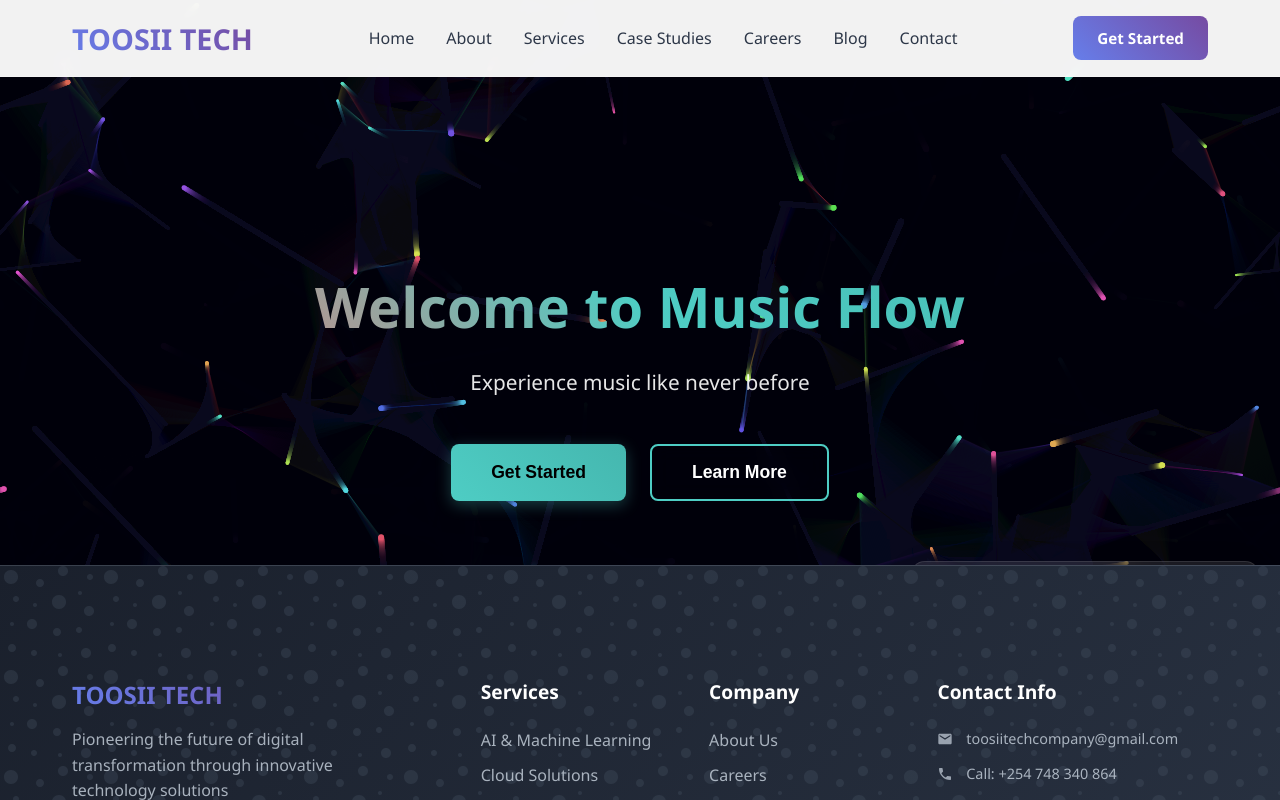
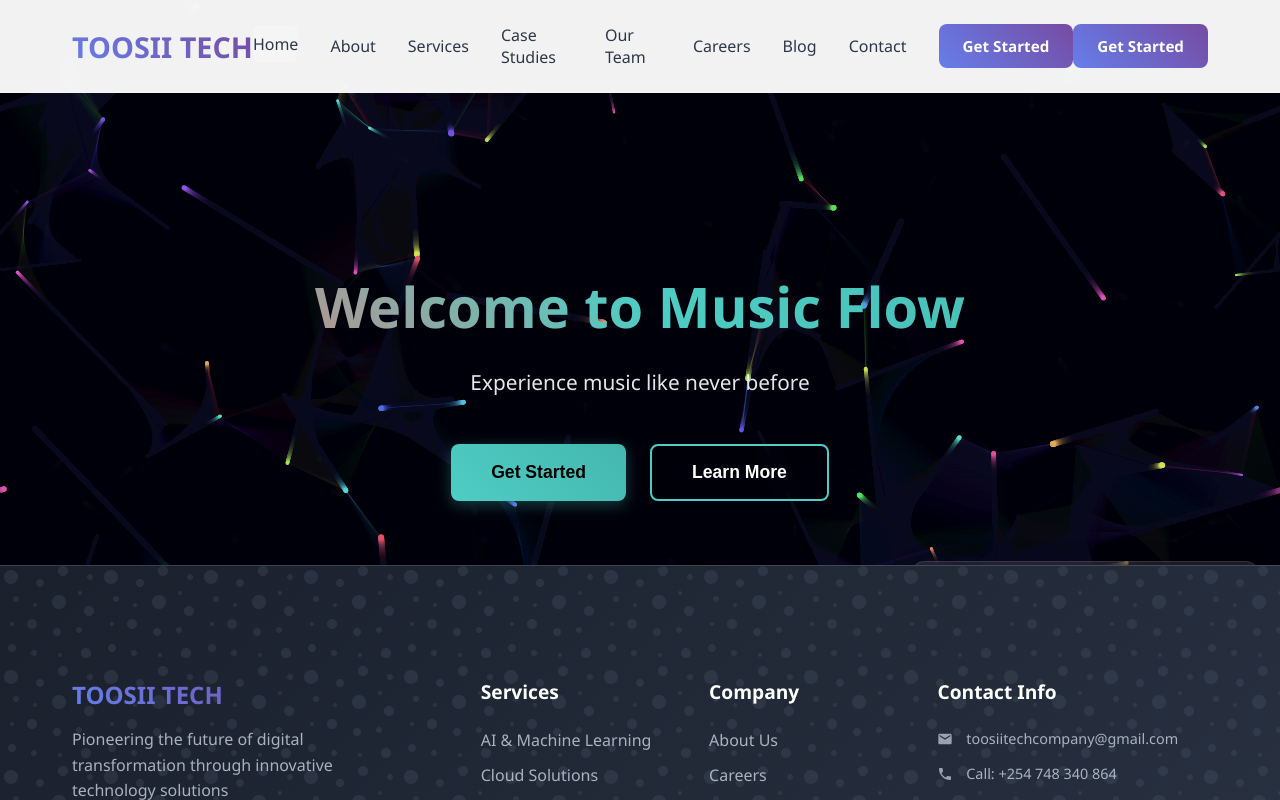
Before and after one commit to TOOSII102/BASE-WEB-APP2, a Next.js app: page / in a window 1280 px wide. Built offline with nearby package versions, Linux system fonts and the light colour scheme.

Commit message:
Update Navigation.js

```diff
--- a/components/Navigation.js
+++ b/components/Navigation.js
@@ -1,45 +1,107 @@
 'use client'
-import { useState } from 'react'
+import { useState, useEffect } from 'react'
 import Link from 'next/link'
+import { usePathname } from 'next/navigation'
 import './navigation.css'
 
 export default function Navigation() {
   const [isMenuOpen, setIsMenuOpen] = useState(false)
+  const [isScrolled, setIsScrolled] = useState(false)
+  const pathname = usePathname()
+
+  useEffect(() => {
+    const handleScroll = () => {
+      setIsScrolled(window.scrollY > 50)
+    }
+
+    window.addEventListener('scroll', handleScroll)
+    return () => window.removeEventListener('scroll', handleScroll)
+  }, [])
+
+  const closeMenu = () => {
+    setIsMenuOpen(false)
+  }
+
+  const isActiveLink = (path) => {
+    return pathname === path
+  }
 
   return (
-    <nav className="navigation">
+    <nav className={`navigation ${isScrolled ? 'scrolled' : ''}`}>
       <div className="nav-container">
         <div className="nav-brand">
-          <Link href="/" className="brand-link">
+          <Link href="/" className="brand-link" onClick={closeMenu}>
             <span className="brand-logo">TOOSII TECH</span>
           </Link>
         </div>
 
         <div className={`nav-menu ${isMenuOpen ? 'active' : ''}`}>
-          <Link href="/" className="nav-link" onClick={() => setIsMenuOpen(false)}>
+          <Link
+            href="/"
+            className={`nav-link ${isActiveLink('/') ? 'active' : ''}`}
+            onClick={closeMenu}
+          >
             Home
           </Link>
-          <Link href="/about" className="nav-link" onClick={() => setIsMenuOpen(false)}>
+          <Link
+            href="/about"
+            className={`nav-link ${isActiveLink('/about') ? 'active' : ''}`}
+            onClick={closeMenu}
+          >
             About
           </Link>
-          <Link href="/services" className="nav-link" onClick={() => setIsMenuOpen(false)}>
+          <Link
+            href="/services"
+            className={`nav-link ${isActiveLink('/services') ? 'active' : ''}`}
+            onClick={closeMenu}
+          >
             Services
           </Link>
-          <Link href="/case-studies" className="nav-link" onClick={() => setIsMenuOpen(false)}>
+          <Link
+            href="/case-studies"
+            className={`nav-link ${isActiveLink('/case-studies') ? 'active' : ''}`}
+            onClick={closeMenu}
+          >
             Case Studies
           </Link>
-          <Link href="/careers" className="nav-link" onClick={() => setIsMenuOpen(false)}>
+          <Link
+            href="/team"
+            className={`nav-link ${isActiveLink('/team') ? 'active' : ''}`}
+            onClick={closeMenu}
+          >
+            Our Team
+          </Link>
+          <Link
+            href="/careers"
+            className={`nav-link ${isActiveLink('/careers') ? 'active' : ''}`}
+            onClick={closeMenu}
+          >
             Careers
           </Link>
-          <Link href="/blog" className="nav-link" onClick={() => setIsMenuOpen(false)}>
+          <Link
+            href="/blog"
+            className={`nav-link ${isActiveLink('/blog') ? 'active' : ''}`}
+            onClick={closeMenu}
+          >
             Blog
           </Link>
-          <Link href="/contact" className="nav-link" onClick={() => setIsMenuOpen(false)}>
+          <Link
+            href="/contact"
+            className={`nav-link ${isActiveLink('/contact') ? 'active' : ''}`}
+            onClick={closeMenu}
+          >
             Contact
           </Link>
+
+          {/* Mobile CTA Button */}
+          <div className="nav-actions mobile-only">
+            <Link href="/contact" className="cta-button" onClick={closeMenu}>
+              Get Started
+            </Link>
+          </div>
         </div>
 
-        <div className="nav-actions">
+        <div className="nav-actions desktop-only">
           <Link href="/contact" className="cta-button">
             Get Started
           </Link>
```
